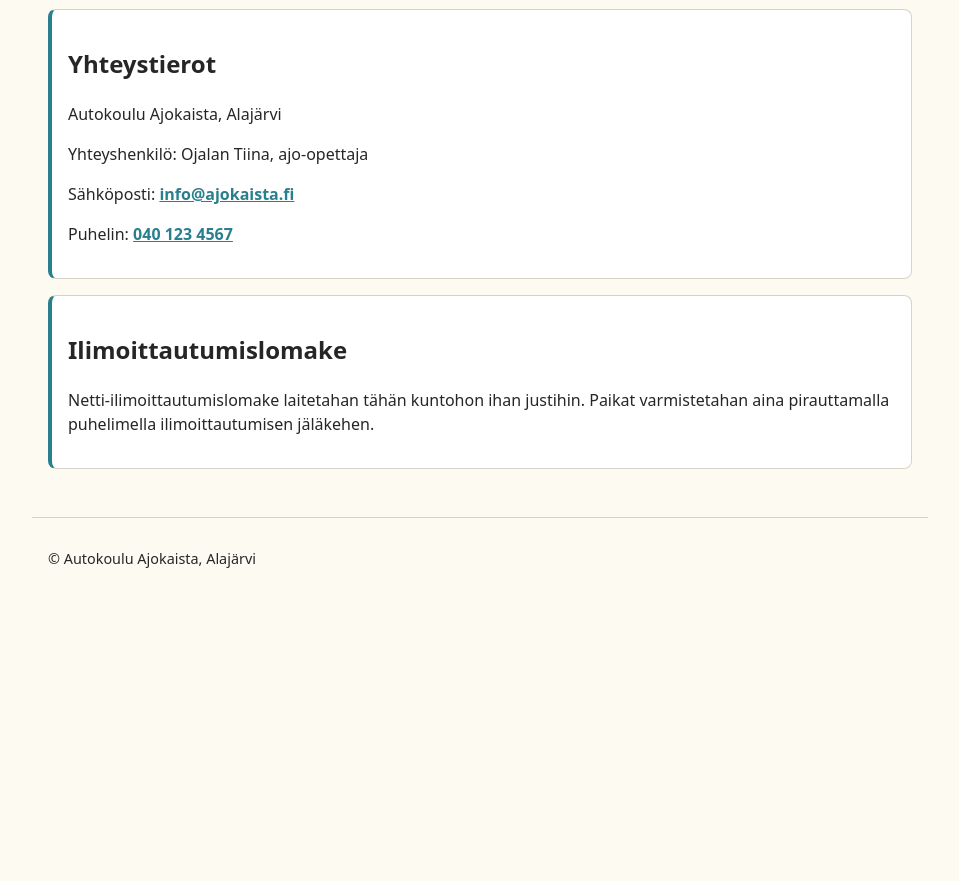
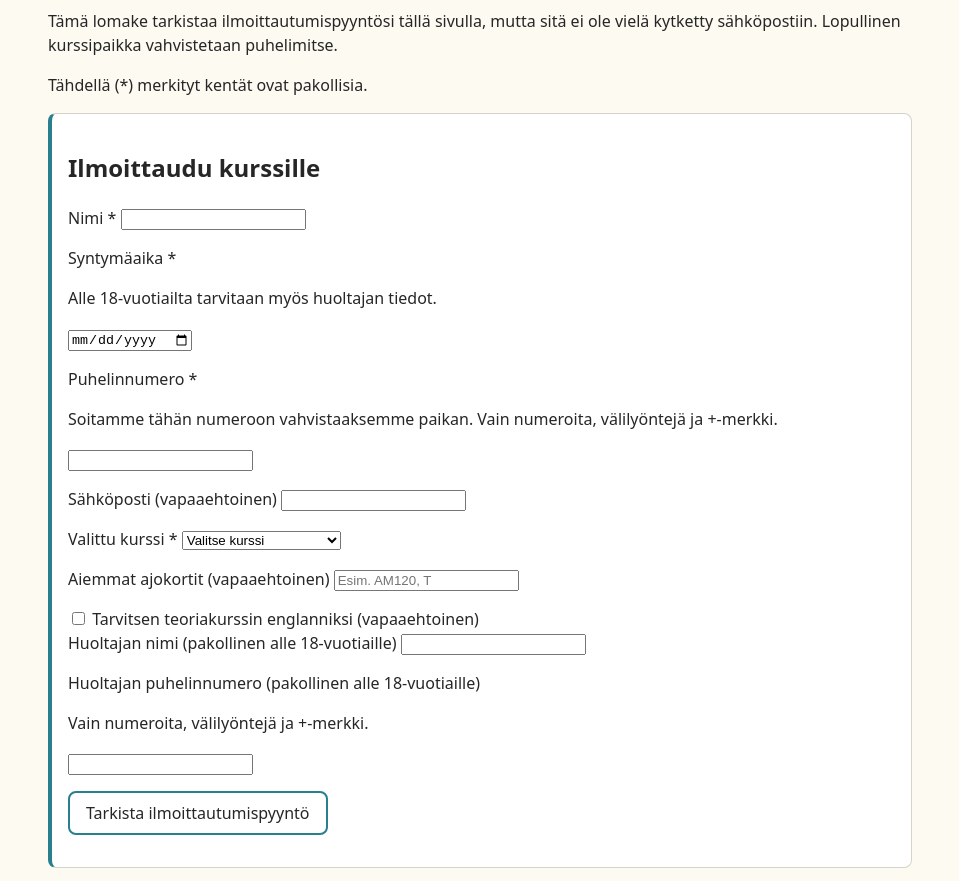
Before and after one commit to JuhoRaina/web-kurssi, a plain HTML site: page contact.html in a window 1280 px wide. Shown: the part 188-1069 px from the top of the page, without its empty margins (160-1119 px from the left). Before the commit the page ends 800 px from the top, so only its background shows below. Drawn offline with Linux system fonts and the light colour scheme.

Commit message:
e3 lisatty ilmottauitumislomake contactii

```diff
--- a/contact.html
+++ b/contact.html
@@ -20,20 +20,88 @@
     </nav>
   </header>
 
-  <main>
-    <h1>Ota yhteyttä ja ilimoittaudu mukahan</h1>
-    <section>
-      <h2>Yhteystierot</h2>
-      <p>Autokoulu Ajokaista, Alajärvi</p>
-      <p>Yhteyshenkilö: Ojalan Tiina, ajo-opettaja</p>
-      <p>Sähköposti: <a href="mailto:info@ajokaista.fi">info@ajokaista.fi</a></p>
-      <p>Puhelin: <a href="tel:+358401234567">040 123 4567</a></p>
-    </section>
-    <section>
-      <h2>Ilimoittautumislomake</h2>
-      <p>Netti-ilimoittautumislomake laitetahan tähän kuntohon ihan justihin. Paikat varmistetahan aina pirauttamalla puhelimella ilimoittautumisen jäläkehen.</p>
-    </section>
-  </main>
+<main>
+  <h1>Ilmoittautuminen ja yhteystiedot</h1>
+  <p>Tämä lomake tarkistaa ilmoittautumispyyntösi tällä sivulla, mutta sitä ei ole vielä kytketty sähköpostiin. Lopullinen kurssipaikka vahvistetaan puhelimitse.</p>
+  <p>Tähdellä (*) merkityt kentät ovat pakollisia.</p>
+
+  <section aria-labelledby="signup-heading">
+    <h2 id="signup-heading">Ilmoittaudu kurssille</h2>
+
+    <form id="signup-form">
+      <div class="field">
+        <label for="name">Nimi *</label>
+        <input id="name" name="name" type="text" autocomplete="name" required aria-describedby="name-error">
+        <p class="error" id="name-error"></p>
+      </div>
+
+      <div class="field">
+        <label for="birthdate">Syntymäaika *</label>
+        <p class="hint" id="birthdate-hint">Alle 18-vuotiailta tarvitaan myös huoltajan tiedot.</p>
+        <input id="birthdate" name="birthdate" type="date" autocomplete="bday" required aria-describedby="birthdate-hint birthdate-error">
+        <p class="error" id="birthdate-error"></p>
+      </div>
+
+      <div class="field">
+        <label for="phone">Puhelinnumero *</label>
+        <p class="hint" id="phone-hint">Soitamme tähän numeroon vahvistaaksemme paikan. Vain numeroita, välilyöntejä ja +-merkki.</p>
+        <input id="phone" name="phone" type="tel" autocomplete="tel" required pattern="[0-9 +]{7,20}" aria-describedby="phone-hint phone-error">
+        <p class="error" id="phone-error"></p>
+      </div>
+
+      <div class="field">
+        <label for="email">Sähköposti (vapaaehtoinen)</label>
+        <input id="email" name="email" type="email" autocomplete="email" aria-describedby="email-error">
+        <p class="error" id="email-error"></p>
+      </div>
+
+      <div class="field">
+        <label for="course">Valittu kurssi *</label>
+        <select id="course" name="course" required aria-describedby="course-error">
+          <option value="">Valitse kurssi</option>
+          <option value="B-kortti (Henkilöauto)">B-kortti (Henkilöauto)</option>
+          <option value="A-kortti (Moottoripyörä)">A-kortti (Moottoripyörä)</option>
+          <option value="T-kortti (Traktori)">T-kortti (Traktori)</option>
+        </select>
+        <p class="error" id="course-error"></p>
+      </div>
+
+      <div class="field">
+        <label for="previous-licenses">Aiemmat ajokortit (vapaaehtoinen)</label>
+        <input id="previous-licenses" name="previousLicenses" type="text" placeholder="Esim. AM120, T" aria-describedby="previous-licenses-error">
+        <p class="error" id="previous-licenses-error"></p>
+      </div>
+
+      <div class="field field-checkbox">
+        <input id="english-theory" name="englishTheory" type="checkbox">
+        <label for="english-theory">Tarvitsen teoriakurssin englanniksi (vapaaehtoinen)</label>
+      </div>
+
+      <div class="field">
+        <label for="guardian-name">Huoltajan nimi (pakollinen alle 18-vuotiaille)</label>
+        <input id="guardian-name" name="guardianName" type="text" aria-describedby="guardian-name-error">
+        <p class="error" id="guardian-name-error"></p>
+      </div>
+
+      <div class="field">
+        <label for="guardian-phone">Huoltajan puhelinnumero (pakollinen alle 18-vuotiaille)</label>
+        <p class="hint" id="guardian-phone-hint">Vain numeroita, välilyöntejä ja +-merkki.</p>
+        <input id="guardian-phone" name="guardianPhone" type="tel" pattern="[0-9 +]{7,20}" aria-describedby="guardian-phone-hint guardian-phone-error">
+        <p class="error" id="guardian-phone-error"></p>
+      </div>
+
+      <button type="submit">Tarkista ilmoittautumispyyntö</button>
+    </form>
+
+    <p id="form-status" role="status"></p>
+  </section>
+
+  <section aria-labelledby="contact-info-heading">
+    <h2 id="contact-info-heading">Yhteystiedot</h2>
+    <p>Autokoulu Ajokaista, Alajärvi</p>
+    <p>Yhteyshenkilö: Tiina Ojala, ajo-opettaja</p>
+  </section>
+</main>
 
   <footer>
     <p>&copy; Autokoulu Ajokaista, Alajärvi</p>
```
